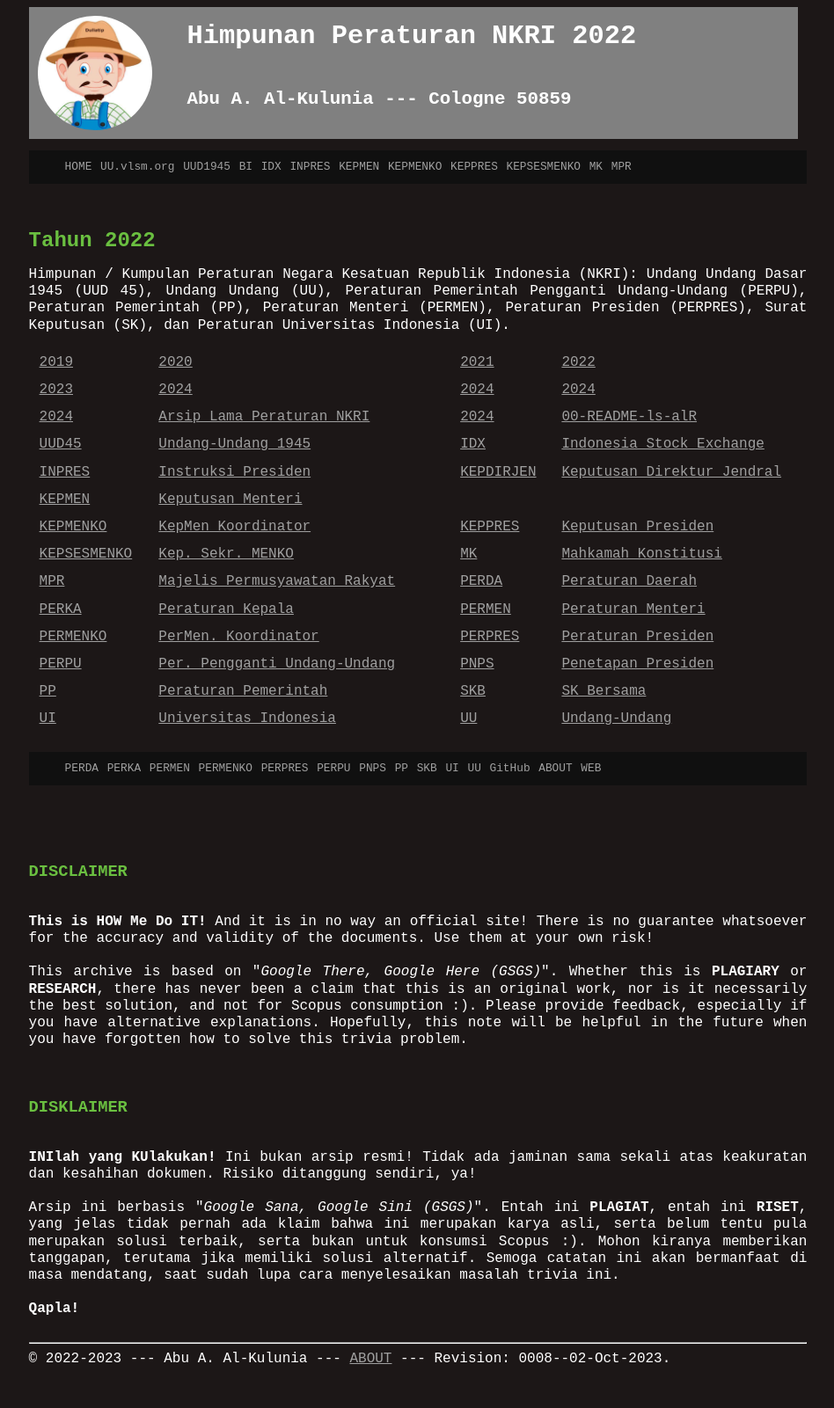
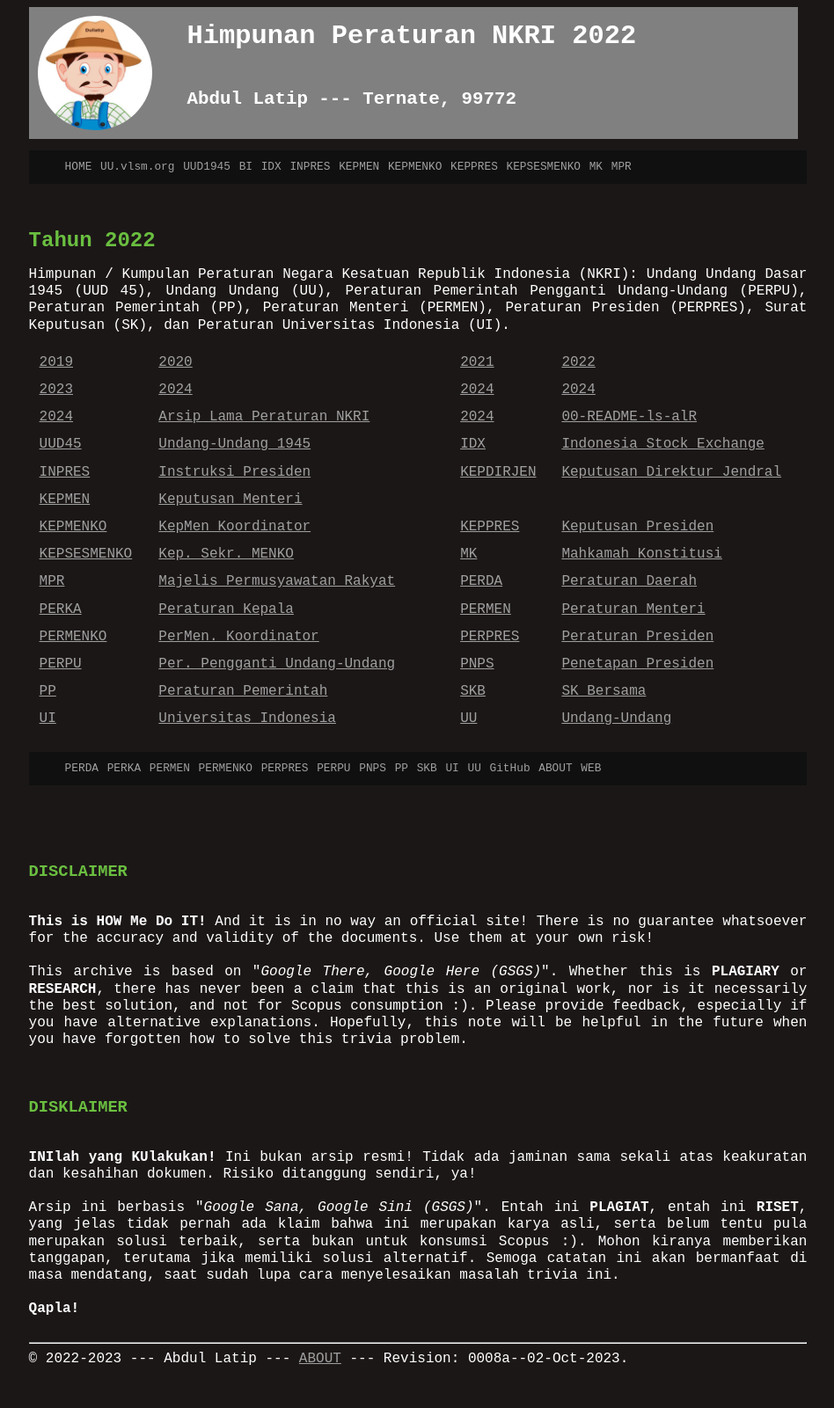
Before and after one commit to UUPPRI/2022, a Jekyll site: the page built from index.md, in a window 1280 px wide. Shown: the whole page at 88% size, without its empty margins (165-1113 px from the left). Built offline with Jekyll 4.4.1, drawn with Linux system fonts in a browser that asks for light colours.

Commit message:
modified:   _config.yml

```diff
--- a/_config.yml
+++ b/_config.yml
@@ -1,5 +1,5 @@
 title:       "Himpunan Peraturan NKRI 2022"
-version:     "0008--02-Oct-2023"
+version:     "0008a--02-Oct-2023"
 copyright:   "2022-2023"
 description: Himpunan Peraturan NKRI 2022.
       This site is managed by VauLSMorg (vlsm.org) since 2022.
@@ -12,8 +12,8 @@ disc: You are free to share, copy and redistribute the material of this site
       that legally restrict others from doing anything that is permited here.
 show_downloads: false
 sitemap: true
-author:           "Abu A. Al-Kulunia"
-address:          "Cologne 50859"
+author:           "Abdul Latip"
+address:          "Ternate, 99772"
 sitemap:          "true"
 plugins:
   - jekyll-sitemap
```
